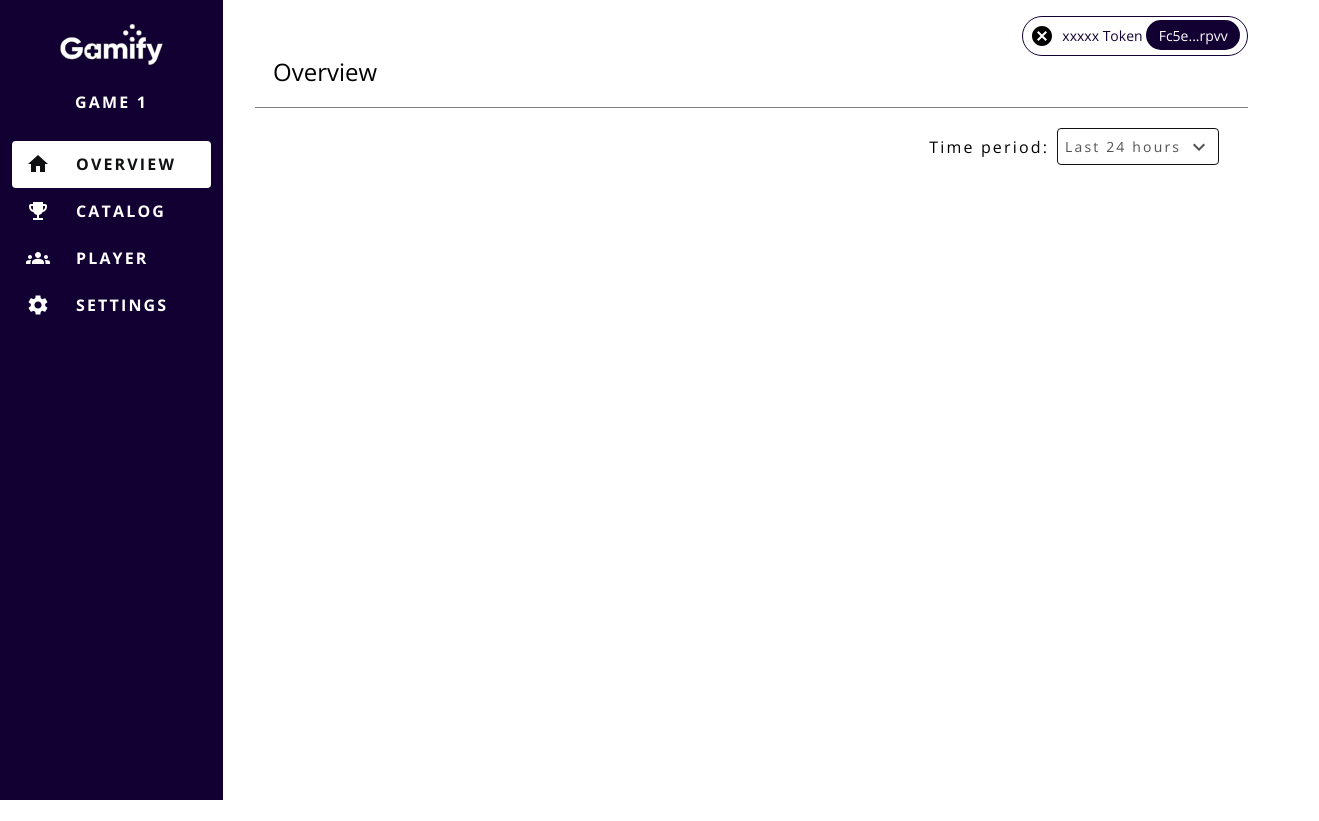
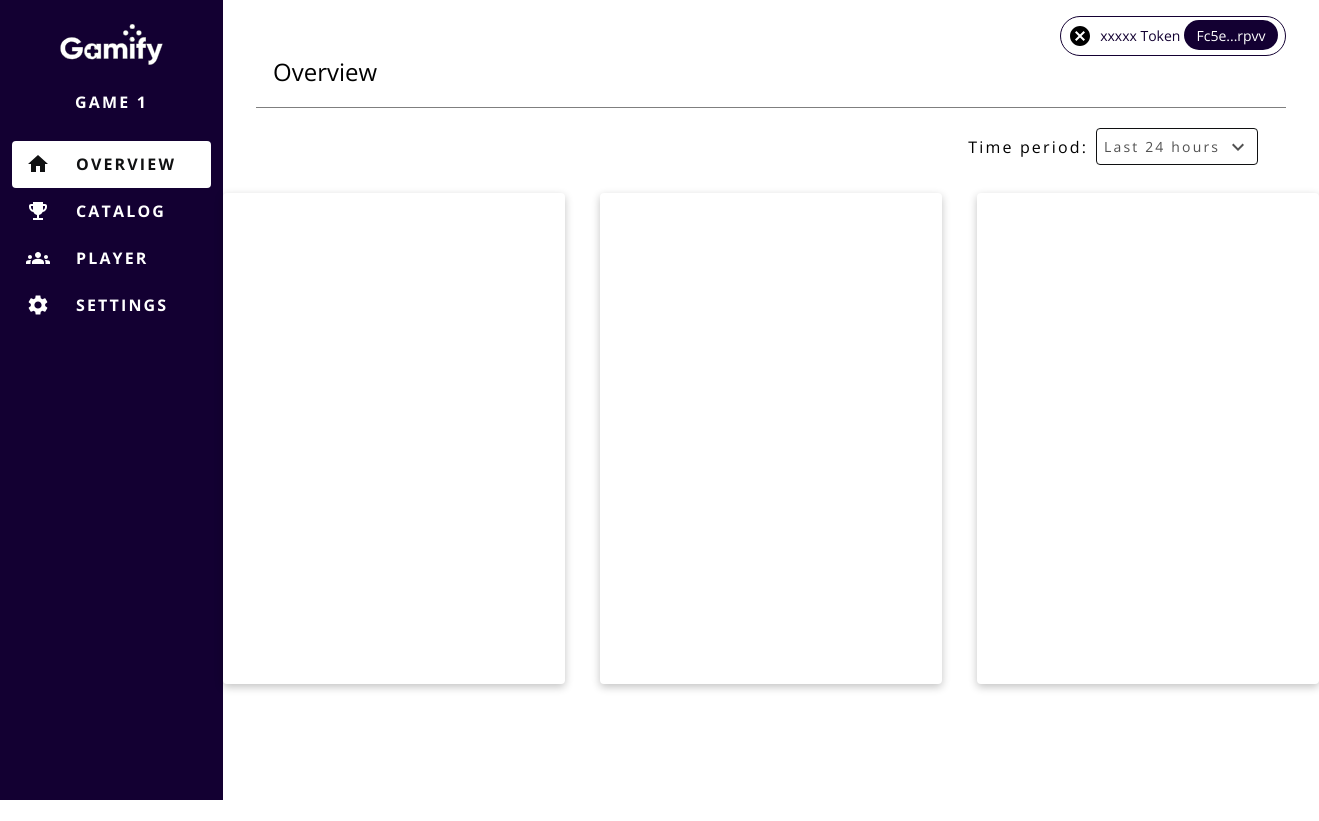
Before and after one commit to Sotatek-NguyenNguyen/gaming-adminpage, a Next.js app: page /overview in a window 1280 px wide. Shown: the whole page, 1319 px wide, since content can reach past the window. Built offline with nearby package versions, Linux system fonts and the light colour scheme.

Commit message:
fix: ui dropdown& feat: ui card

```diff
--- a/components/UI/Card.js
+++ b/components/UI/Card.js
@@ -0,0 +1,13 @@
+import React from 'react'
+
+function Card() {
+  return (
+    <div className='card'>
+        <div className='cart__header'></div>
+        <div className='cart__content'></div>
+        <div className='cart__actions'></div>
+    </div>
+  )
+}
+
+export default Card
--- a/components/UI/Dropdown.js
+++ b/components/UI/Dropdown.js
@@ -7,7 +7,13 @@ const useClickOutSide = (handler) => {
 
   useEffect(() => {
     const mayberHanler = (event) => {
-      if (domNode.current && !domNode.current.contains(event.target)) handler();
+      if (
+        domNode.current &&
+        event.target.className !== "dropdown__btn" &&
+        event.target.tagName !== "svg" &&
+        !domNode.current.contains(event.target)
+      )
+        handler();
     };
 
     document.addEventListener("mousedown", mayberHanler);
@@ -32,7 +38,7 @@ function Dropdown({ options }) {
 
   return (
     <div className="dropdown">
-      <div className="dropdown__btn" onClick={() => setIsActive(!isActive)}>
+      <div className="dropdown__btn" onClick={() => setIsActive(true)}>
         {selected}
         {isActive ? <KeyboardArrowUpIcon /> : <KeyboardArrowDownIcon />}
       </div>
--- a/pages/overview/index.js
+++ b/pages/overview/index.js
@@ -1,6 +1,7 @@
 import React, { useState } from "react";
 import Layout from "../../components/Layouts/Layout";
 import Dropdown from "../../components/UI/Dropdown";
+import Card from '../../components/UI/Card.js';
 
 function OverviewPage() {
   const dropdownOptions = [
@@ -15,6 +16,12 @@ function OverviewPage() {
         <span>Time period:</span>
         <Dropdown options={dropdownOptions} />
       </div>
+
+      <div className="card-list">
+        <Card />
+        <Card />
+        <Card />
+      </div>
     </React.Fragment>
   );
 }
--- /dev/null
+++ b/sass/components/_card.scss
@@ -0,0 +1,19 @@
+.card {
+    background: $color--white;
+    width: 21.375rem;
+    height: 491px;
+    border-radius: 4px;
+    box-shadow: rgba(0, 0, 0, 0.24) 0px 3px 8px;
+
+    &__header {
+
+    }
+
+    &__content {
+
+    }
+
+    &__actions {
+
+    }
+}
--- a/sass/main.scss
+++ b/sass/main.scss
@@ -12,6 +12,7 @@
 
 @import "components/account-badge";
 @import "components/dropdown";
+@import "components/card";
 
 @import "pages/home";
 @import "pages/overview";
--- a/sass/pages/_overview.scss
+++ b/sass/pages/_overview.scss
@@ -17,3 +17,14 @@
     margin-left: 8px;
   }
 }
+
+.card-list {
+  display: flex;
+  justify-content: center;
+
+  .card {
+    &:not(:last-child) {
+      margin-right: 35px;
+    }
+  }
+}
```
